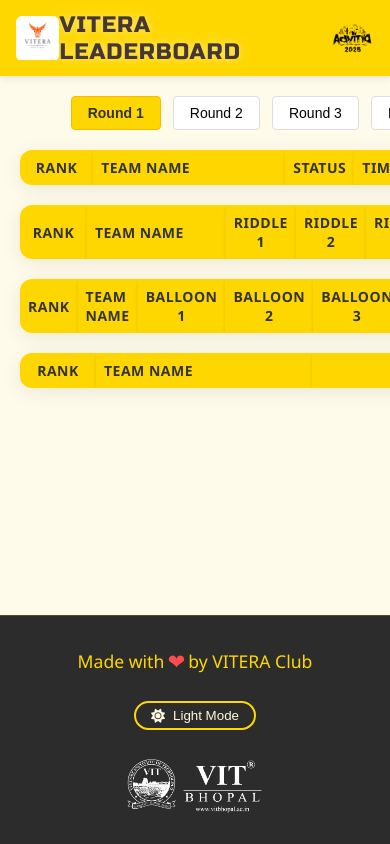
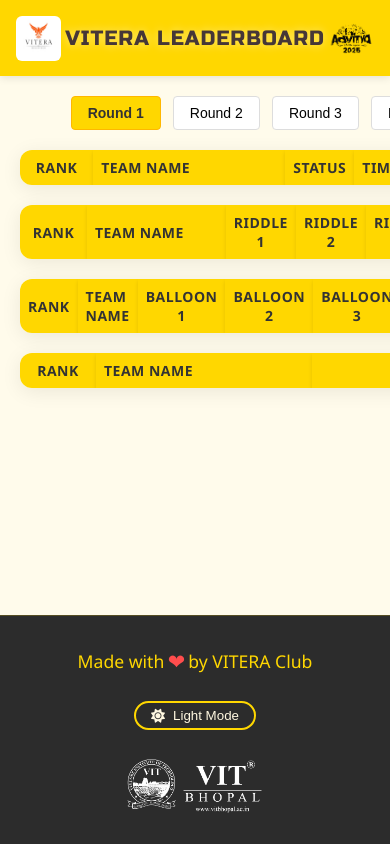
Before and after one commit to CoderYUI/Vitera_Leaderboard, a website with bundled scripts: page index.html in a window 390 px wide. Shown: the top 844 px of the page. Built offline with nearby package versions, Linux system fonts and the light colour scheme; no server answers.

Commit message:
fixed the title  in mobile

```diff
--- a/css/styles.css
+++ b/css/styles.css
@@ -404,6 +404,6 @@
     }
 
     .game-title {
-        font-size: 1.4rem;
+        font-size: 1.29rem;
     }
 }
```
